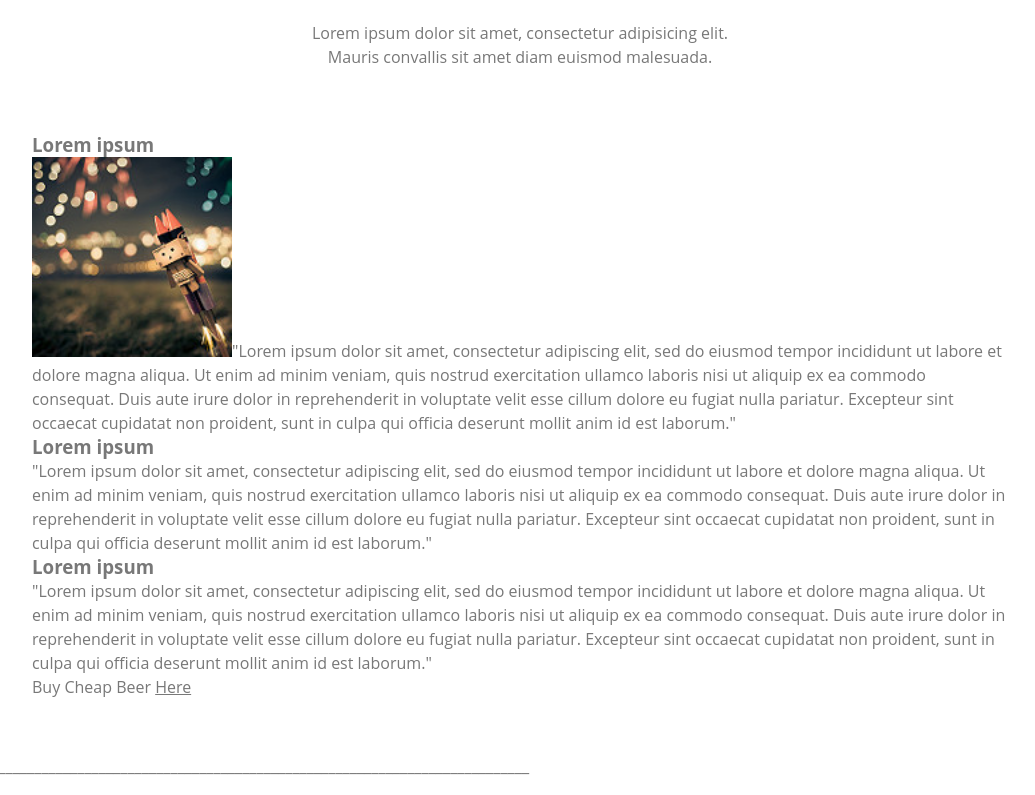
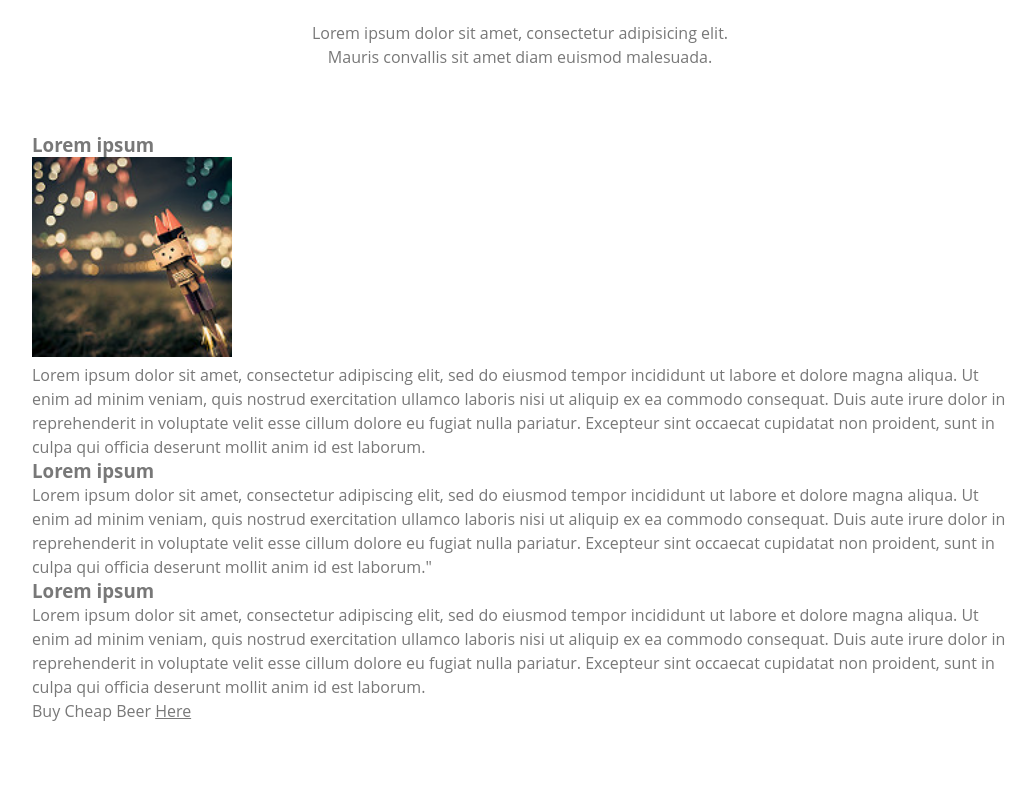
Before and after one commit to aifosss/exercici-CSS-2.0, a plain HTML site: page index.html in a window 1280 px wide. Shown: the part 485-1280 px from the top of the page, without its empty margins (16-1051 px from the left). Drawn offline with Linux system fonts and the light colour scheme.

Commit message:
indentación articles

```diff
--- a/index.html
+++ b/index.html
@@ -35,41 +35,36 @@
         <section>
             <article>
                 <h3><strong>Lorem ipsum</strong></h3>
-            <img src="img/1.jpg" sizes="h=60px" alt="Could be a banner" width="200" height="200">"Lorem ipsum dolor sit
-            amet,
-            consectetur adipiscing elit, sed do eiusmod tempor incididunt ut labore et dolore magna aliqua. Ut enim ad
-            minim
-            veniam, quis nostrud exercitation ullamco laboris nisi ut aliquip ex ea commodo consequat. Duis aute irure
-            dolor in
-            reprehenderit in voluptate velit esse cillum dolore eu fugiat nulla pariatur. Excepteur sint occaecat
-            cupidatat non
-            proident, sunt in culpa qui officia deserunt mollit anim id est laborum."
+                <img src="img/1.jpg" sizes="h=60px" alt="Could be a banner" width="200" height="200">
+                <p>
+                    Lorem ipsum dolor sit amet, consectetur adipiscing elit, sed do eiusmod tempor incididunt ut labore et dolore magna aliqua. Ut enim ad
+                minim veniam, quis nostrud exercitation ullamco laboris nisi ut aliquip ex ea commodo consequat. Duis aute irure
+                dolor in reprehenderit in voluptate velit esse cillum dolore eu fugiat nulla pariatur. Excepteur sint occaecat
+                cupidatat non proident, sunt in culpa qui officia deserunt mollit anim id est laborum.
+                </p>
             </article>
             <article>
                 <h3><strong>Lorem ipsum</strong></h3>
-            <p>"Lorem ipsum dolor sit amet, consectetur adipiscing elit, sed do eiusmod tempor incididunt ut labore et
+                <p>Lorem ipsum dolor sit amet, consectetur adipiscing elit, sed do eiusmod tempor incididunt ut labore et
+                    dolore magna aliqua. Ut enim ad minim veniam, quis nostrud exercitation ullamco laboris nisi ut aliquip ex ea
+                    commodo consequat. Duis aute irure dolor in reprehenderit in voluptate velit esse cillum dolore eu fugiat nulla
+                    pariatur. Excepteur sint occaecat cupidatat non proident, sunt in culpa qui officia deserunt mollit anim
+                    id est laborum."</p>
+            </article>
+            <article>
+                <h3><strong>Lorem ipsum</strong></h3>
+                <p>Lorem ipsum dolor sit amet, consectetur adipiscing elit, sed do eiusmod tempor incididunt ut labore et
                     dolore
                     magna aliqua. Ut enim ad minim veniam, quis nostrud exercitation ullamco laboris nisi ut aliquip ex ea
                     commodo
                     consequat. Duis aute irure dolor in reprehenderit in voluptate velit esse cillum dolore eu fugiat nulla
                     pariatur. Excepteur sint occaecat cupidatat non proident, sunt in culpa qui officia deserunt mollit anim
                     id est
-                laborum."</p>
-        </article>
-        <article>
-            <h3><strong>Lorem ipsum</strong></h3>
-            <p>"Lorem ipsum dolor sit amet, consectetur adipiscing elit, sed do eiusmod tempor incididunt ut labore et
-                dolore
-                magna aliqua. Ut enim ad minim veniam, quis nostrud exercitation ullamco laboris nisi ut aliquip ex ea
-                commodo
-                consequat. Duis aute irure dolor in reprehenderit in voluptate velit esse cillum dolore eu fugiat nulla
-                pariatur. Excepteur sint occaecat cupidatat non proident, sunt in culpa qui officia deserunt mollit anim
-                id est
-                laborum."</p>
+                    laborum.</p>
             </article>
             <p>Buy Cheap Beer <a href="">Here</a></p>
+        </section>
     </main>
-    <p>____________________________________________________________________________</p>
     <section>
         <h2>Our Services</h2>
         <h3>Services 1</h3>
```
Lines whose indentation alone changed are shown as unchanged.
